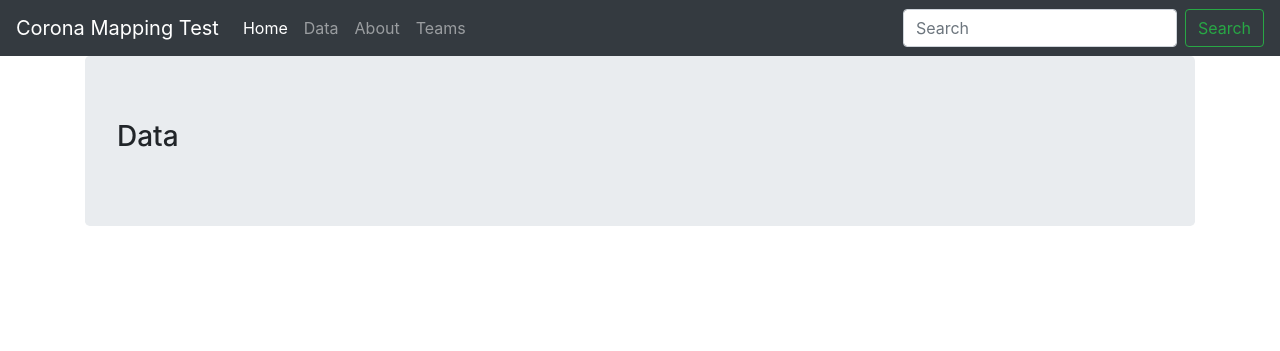
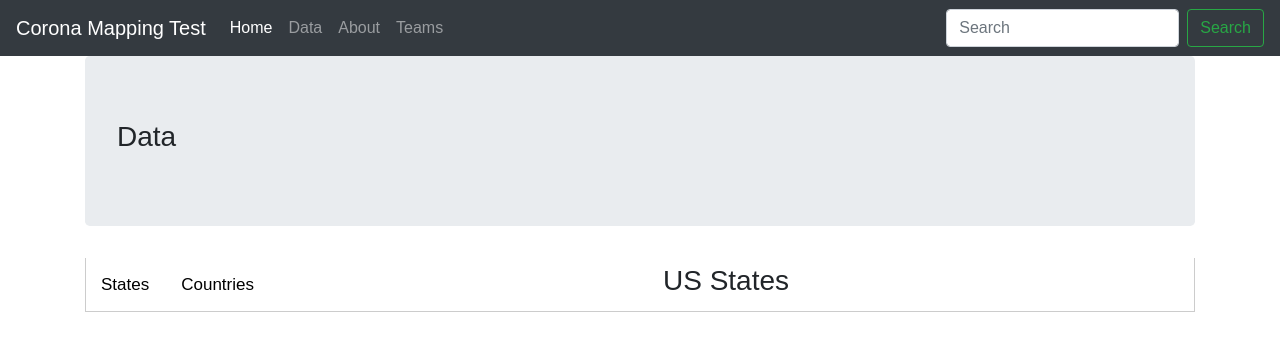
Before and after one commit to ryu-bu/coronamapping, a Flask app: page /data in a window 1280 px wide. Shown: the top 351 px of the page. Run offline with Flask 2, Linux system fonts and the light colour scheme; some libraries are stand-ins or nearby versions.

```diff
--- a/templates/data.html
+++ b/templates/data.html
@@ -1,16 +1,78 @@
 {% extends 'home-layout.html' %}
 {%block body%}
+<style>
+    body {font-family: Arial;}
+
+    /* Style the tab */
+    /* .tab {
+      overflow: hidden;
+      border: 1px solid #ccc;
+      background-color: #f1f1f1;
+    } */
+
+    /* Style the buttons inside the tab */
+    .tab button {
+      background-color: inherit;
+      float: left;
+      border: none;
+      outline: none;
+      cursor: pointer;
+      padding: 14px 16px;
+      transition: 0.3s;
+      font-size: 17px;
+    }
+
+    /* Change background color of buttons on hover */
+    .tab button:hover {
+      background-color: #ddd;
+    }
+
+    /* Create an active/current tablink class */
+    .tab button.active {
+      background-color: #ccc;
+    }
+
+    /* Style the tab content */
+    .tabcontent {
+      display: none;
+      padding: 6px 12px;
+      border: 1px solid #ccc;
+      border-top: none;
+    }
+    </style>
 <div class="jumbotron">
     <h3>Data</h3>
     <script>
-        var baseurl = "https://covidtracking.com/api";
+        var baseurl1 = "https://covidtracking.com/api";
+        var baseurl2 = "https://api.covid19api.com";
+
+        function dynamicsort(property,order) {
+            var sort_order = 1;
+            if(order === "desc"){
+                sort_order = -1;
+            }
+            return function (a, b){
+                // a should come before b in the sorted order
+                if(a[property] < b[property]){
+                        return -1 * sort_order;
+                // a should come after b in the sorted order
+                }else if(a[property] > b[property]){
+                        return 1 * sort_order;
+                // a and b are the same
+                }else{
+                        return 0 * sort_order;
+                }
+            }
+        }
+
         function loadstates(){
             var xmlhttp = new XMLHttpRequest();
-            xmlhttp.open("GET", baseurl + "/states", true);
+            xmlhttp.open("GET", baseurl1 + "/states", true);
             xmlhttp.onreadystatechange = function() {
                 if(xmlhttp.readyState === 4 && xmlhttp.status === 200){
                     var states = JSON.parse(xmlhttp.responseText);
-                    var tbltop = '<table class="table" style="text-align:center;"><tr><th>ID</th><th>States</th><th>COVID Positive</th></tr>';
+                    states.sort(dynamicsort("positive", "desc"));
+                    var tbltop = '<table class="table" style="text-align:center;"><tr><th>ID</th><th>State</th><th>COVID Positive</th></tr>';
 
                     var main = "";
                     for (i = 0; i < states.length; i++){
@@ -23,12 +85,64 @@
             };
             xmlhttp.send();
         }
-        window.onload = function () {
+
+        function loadcountries(){
+            var xmlhttp = new XMLHttpRequest();
+            xmlhttp.open("GET", baseurl2 + "/summary", true);
+            xmlhttp.onreadystatechange = function() {
+                if(xmlhttp.readyState === 4 && xmlhttp.status === 200){
+                    var country = JSON.parse(xmlhttp.responseText);
+                    country.Countries.sort(dynamicsort("TotalConfirmed", "desc"));
+                    var tbltop = '<table class="table" style="text-align:center;"><tr><th>ID</th><th>Country</th><th>COVID Positive</th></tr>';
+
+                    var main = "";
+                    for (i = 0; i < country["Countries"].length; i++){
+                        main += "<tr><td>" + i + "</td><td>" + country.Countries[i].Country + "</td><td>" + country.Countries[i].TotalConfirmed + "</td></tr>";
+                    }
+                    var tblbottom = "</table>";
+                    var tbl = tbltop + main + tblbottom;
+                    document.getElementById("countryinfo").innerHTML = tbl;
+                }
+            };
+            xmlhttp.send();
+        }
+
+        window.onload = function() {
             loadstates();
+            loadcountries();
+        }
+
+        function openTab(evt, option) {
+            var i, tabcontent, tablinks;
+            tabcontent = document.getElementsByClassName("tabcontent");
+            for (i = 0; i < tabcontent.length; i++) {
+                tabcontent[i].style.display = "none";
+            }
+            tablinks = document.getElementsByClassName("tablinks");
+            for (i = 0; i < tablinks.length; i++) {
+                tablinks[i].className = tablinks[i].className.replace(" active", "");
+            }
+            document.getElementById(option).style.display = "block";
+            evt.currentTarget.className += " active";
         }
     </script>
 </div>
-<div id = "stateinfo"></div>
+
+<div class="tab">
+    <button class="tablinks" onclick="openTab(event, 'states')">States</button>
+    <button class="tablinks" onclick="openTab(event, 'countries')">Countries</button>
+</div>
+
+<div id="states" class="tabcontent" style="display:block;">
+    <h3 style="text-align:center;">US States</h3>
+    <div id = "stateinfo"></div>
+</div>
+
+<div id="countries" class="tabcontent">
+    <h3 style="text-align:center;">Global</h3>
+    <div id = "countryinfo"></div>
+</div>
+
 
 
 {%endblock%}
--- a/templates/includes/_navbar.html
+++ b/templates/includes/_navbar.html
@@ -1,5 +1,5 @@
 <nav class="navbar navbar-expand-md navbar-dark bg-dark">
-    <a class="navbar-brand" href="#">Corona Mapping Test</a>
+    <a class="navbar-brand" href="/">Corona Mapping Test</a>
     <button class="navbar-toggler" type="button" data-toggle="collapse" data-target="#navbarCollapse" aria-controls="navbarCollapse" aria-expanded="false" aria-label="Toggle navigation">
       <span class="navbar-toggler-icon"></span>
     </button>
```
